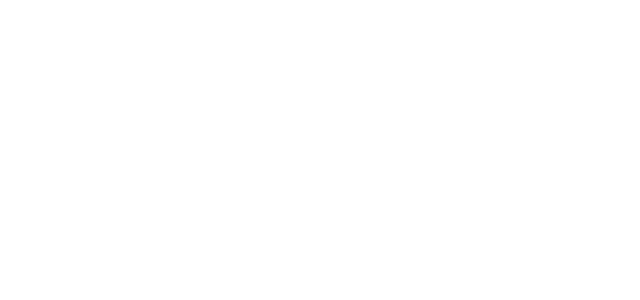
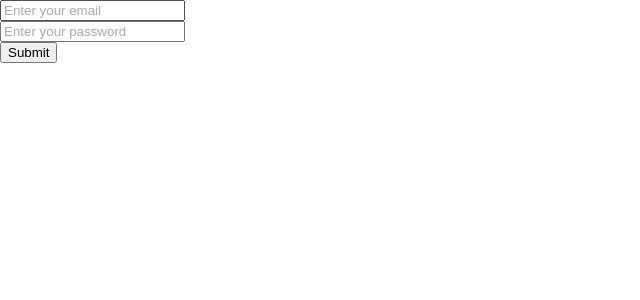
Before and after one commit to sahildhimandesigner/learningoftheday, a React (Create React App) app: page /auth in a window 1280 px wide. Shown: the top 300 px of the page, without its empty margins (0-640 px from the left). Built offline with nearby package versions, Linux system fonts and the light colour scheme.

Commit message:
Created the sign up url and its corresponding users container

```diff
--- a/src/App.js
+++ b/src/App.js
@@ -1,6 +1,7 @@
 import React from 'react';
 import LandingPage from './containers/LandingPage';
-import AddComment from './containers/AddComment'
+import AddComment from './containers/AddComment';
+import Users from './containers/Users';
 
 import {
   BrowserRouter as Router,
@@ -15,6 +16,7 @@ function App() {
         <Switch>
           <Route path='/' exact component={LandingPage}  />
           <Route path='/AddComment' component={AddComment}  />
+          <Route path='/auth' component={Users}  />
         </Switch>
       </Router>
     </div>
--- /dev/null
+++ b/src/containers/Users/index.js
@@ -0,0 +1,83 @@
+import React from 'react';
+import { Formik } from 'formik';
+import * as Yup from 'yup';
+import { Error } from '../../components';
+import axios from '../../axios-instance';
+
+const User = () => {
+	return (
+		<Formik
+		initialValues = {{
+			email: '',
+			password: ''
+		}}
+		validationSchema={
+			Yup.object().shape({
+				email: Yup.string()
+					.required('Please enter your email').
+					email('Please enter a valid email'),
+				password: Yup.string()
+					.required('Please enter your password')
+			})
+		}
+		onSubmit={(values, {setSubmitting, resetForm}) => {
+			const authData = {
+		        email: values.email,
+		        password: values.password,
+		        returnSecureToken: true
+		    }
+			const url = 'https://identitytoolkit.googleapis.com/v1/accounts:signUp?key=AIzaSyDkKPuqWYTit1LST92RUunx31ozUhGpwhQ';
+			axios.post(url, authData)
+				.then(response => {
+					const expirationDate = new Date(new Date().getTime() + response.data.expiresIn * 1000);
+	                localStorage.setItem('token', response.data.idToken);
+	                localStorage.setItem('expirationDate', expirationDate);
+	                localStorage.setItem('userId', response.data.localId);
+				})
+				.catch(error => {
+					console.log('error', error);
+				})
+		}}
+		>
+		{({
+			values,
+	        errors,
+	        touched,
+	        handleChange,
+	        handleBlur,
+	        handleSubmit,
+	        isSubmitting
+		}) => (
+			<form onSubmit={handleSubmit}>
+				<div>
+					<input
+						id="email"
+						placeholder="Enter your email"
+						type="text"
+						name="email"
+						onChange={handleChange}
+						onBlur={handleBlur}
+						value={values.email}/>
+					<Error touched={touched.email} message={errors.email} />
+				</div>
+				<div>
+					<input
+						id="password"
+						placeholder="Enter your password"
+						type="password"
+						name="password"
+						onChange={handleChange}
+						onBlur={handleBlur}
+						value={values.password}/>
+					<Error touched={touched.password} message={errors.password} />
+				</div>
+				<div>
+					<button type="submit">Submit</button>
+				</div>
+			</form>
+		)}
+		</Formik>
+	);
+}
+
+export default User;
```
